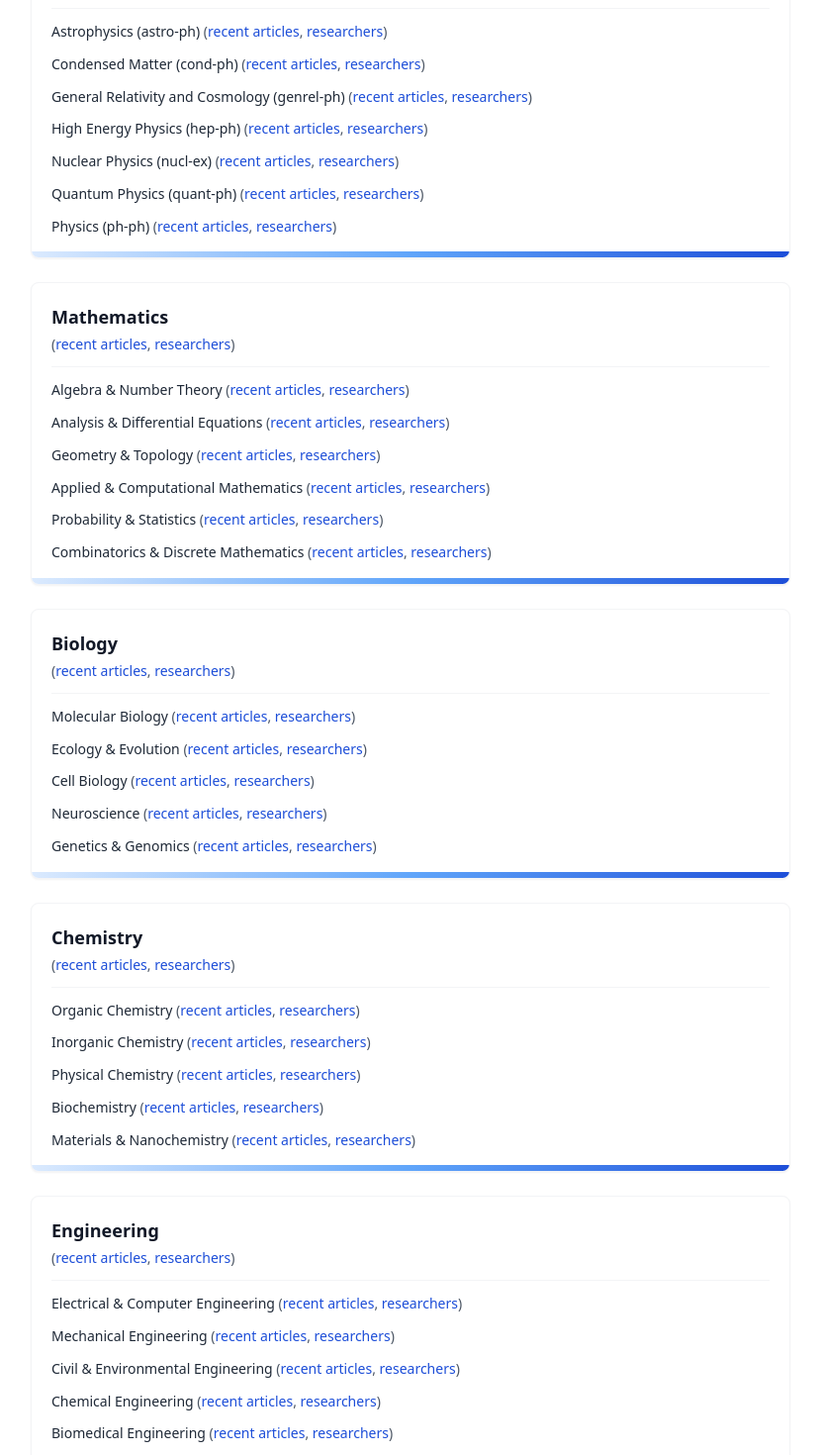
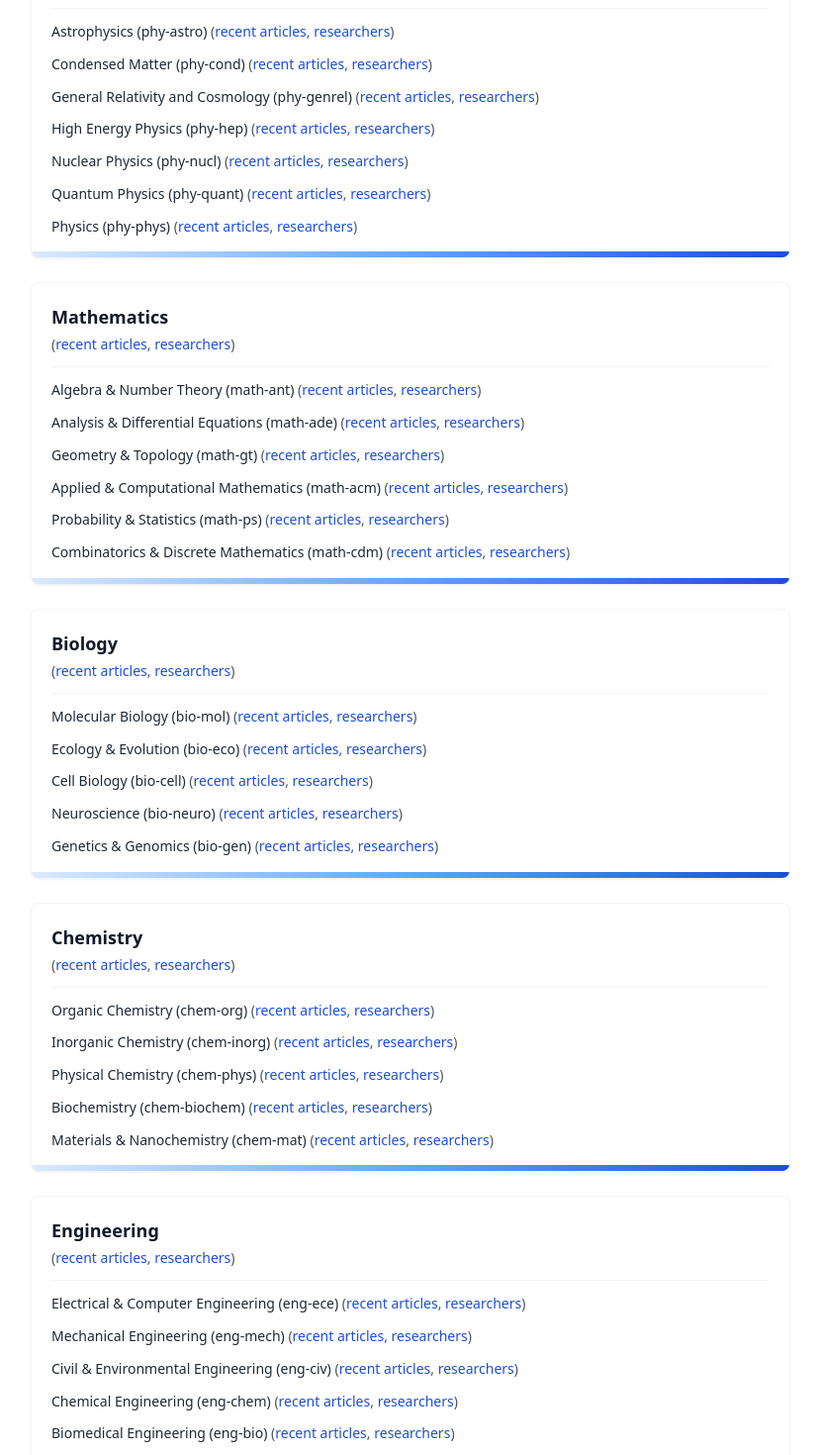
Before and after one commit to jromerooo2/salvadoran_arxiv, a Vue app: page / in a window 1280 px wide. Shown: the part 500-1970 px from the top of the page at 99% size, without its empty margins (225-1054 px from the left). Built offline with nearby package versions, Linux system fonts and the light colour scheme; a web font is replaced by a local one.

Commit message:
setting subcategory codes

```diff
--- a/src/assets/content.json
+++ b/src/assets/content.json
@@ -5,37 +5,44 @@
     "category_researchersLink": "#",
     "subcategories": [
       {
-        "subcategories_name": "Astrophysics (astro-ph)",
+        "subcategories_name": "Astrophysics",
+        "subcategories_code": "phy-astro",
         "subcategories_articlesLink": "#",
         "subcategories_researchersLink": "#"
       },
       {
-        "subcategories_name": "Condensed Matter (cond-ph)",
+        "subcategories_name": "Condensed Matter",
+        "subcategories_code": "phy-cond",
         "subcategories_articlesLink": "#",
         "subcategories_researchersLink": "#"
       },
       {
-        "subcategories_name": "General Relativity and Cosmology (genrel-ph)",
+        "subcategories_name": "General Relativity and Cosmology",
+        "subcategories_code": "phy-genrel",
         "subcategories_articlesLink": "#",
         "subcategories_researchersLink": "#"
       },
       {
-        "subcategories_name": "High Energy Physics (hep-ph)",
+        "subcategories_name": "High Energy Physics",
+        "subcategories_code": "phy-hep",
         "subcategories_articlesLink": "#",
         "subcategories_researchersLink": "#"
       },
       {
-        "subcategories_name": "Nuclear Physics (nucl-ex)",
+        "subcategories_name": "Nuclear Physics",
+        "subcategories_code": "phy-nucl",
         "subcategories_articlesLink": "#",
         "subcategories_researchersLink": "#"
       },
       {
-        "subcategories_name": "Quantum Physics (quant-ph)",
+        "subcategories_name": "Quantum Physics",
+        "subcategories_code": "phy-quant",
         "subcategories_articlesLink": "#",
         "subcategories_researchersLink": "#"
       },
       {
-        "subcategories_name": "Physics (ph-ph)",
+        "subcategories_name": "Physics",
+        "subcategories_code": "phy-phys",
         "subcategories_articlesLink": "#",
         "subcategories_researchersLink": "#"
       }
@@ -48,31 +55,37 @@
     "subcategories": [
       {
         "subcategories_name": "Algebra & Number Theory",
+        "subcategories_code": "math-ant",
         "subcategories_articlesLink": "#",
         "subcategories_researchersLink": "#"
       },
       {
         "subcategories_name": "Analysis & Differential Equations",
+        "subcategories_code": "math-ade",
         "subcategories_articlesLink": "#",
         "subcategories_researchersLink": "#"
       },
       {
         "subcategories_name": "Geometry & Topology",
+        "subcategories_code": "math-gt",
         "subcategories_articlesLink": "#",
         "subcategories_researchersLink": "#"
       },
       {
         "subcategories_name": "Applied & Computational Mathematics",
+        "subcategories_code": "math-acm",
         "subcategories_articlesLink": "#",
         "subcategories_researchersLink": "#"
       },
       {
         "subcategories_name": "Probability & Statistics",
+        "subcategories_code": "math-ps",
         "subcategories_articlesLink": "#",
         "subcategories_researchersLink": "#"
       },
       {
         "subcategories_name": "Combinatorics & Discrete Mathematics",
+        "subcategories_code": "math-cdm",
         "subcategories_articlesLink": "#",
         "subcategories_researchersLink": "#"
       }
@@ -85,26 +98,31 @@
     "subcategories": [
       {
         "subcategories_name": "Molecular Biology",
+        "subcategories_code": "bio-mol",
         "subcategories_articlesLink": "#",
         "subcategories_researchersLink": "#"
       },
       {
         "subcategories_name": "Ecology & Evolution",
+        "subcategories_code": "bio-eco",
         "subcategories_articlesLink": "#",
         "subcategories_researchersLink": "#"
       },
       {
         "subcategories_name": "Cell Biology",
+        "subcategories_code": "bio-cell",
         "subcategories_articlesLink": "#",
         "subcategories_researchersLink": "#"
       },
       {
         "subcategories_name": "Neuroscience",
+        "subcategories_code": "bio-neuro",
         "subcategories_articlesLink": "#",
         "subcategories_researchersLink": "#"
       },
       {
         "subcategories_name": "Genetics & Genomics",
+        "subcategories_code": "bio-gen",
         "subcategories_articlesLink": "#",
         "subcategories_researchersLink": "#"
       }
@@ -117,26 +135,31 @@
     "subcategories": [
       {
         "subcategories_name": "Organic Chemistry",
+        "subcategories_code": "chem-org",
         "subcategories_articlesLink": "#",
         "subcategories_researchersLink": "#"
       },
       {
         "subcategories_name": "Inorganic Chemistry",
+        "subcategories_code": "chem-inorg",
         "subcategories_articlesLink": "#",
         "subcategories_researchersLink": "#"
       },
       {
         "subcategories_name": "Physical Chemistry",
+        "subcategories_code": "chem-phys",
         "subcategories_articlesLink": "#",
         "subcategories_researchersLink": "#"
       },
       {
         "subcategories_name": "Biochemistry",
+        "subcategories_code": "chem-biochem",
         "subcategories_articlesLink": "#",
         "subcategories_researchersLink": "#"
       },
       {
         "subcategories_name": "Materials & Nanochemistry",
+        "subcategories_code": "chem-mat",
         "subcategories_articlesLink": "#",
         "subcategories_researchersLink": "#"
       }
@@ -149,26 +172,31 @@
     "subcategories": [
       {
         "subcategories_name": "Electrical & Computer Engineering",
+        "subcategories_code": "eng-ece",
         "subcategories_articlesLink": "#",
         "subcategories_researchersLink": "#"
       },
       {
         "subcategories_name": "Mechanical Engineering",
+        "subcategories_code": "eng-mech",
         "subcategories_articlesLink": "#",
         "subcategories_researchersLink": "#"
       },
       {
         "subcategories_name": "Civil & Environmental Engineering",
+        "subcategories_code": "eng-civ",
         "subcategories_articlesLink": "#",
         "subcategories_researchersLink": "#"
       },
       {
         "subcategories_name": "Chemical Engineering",
+        "subcategories_code": "eng-chem",
         "subcategories_articlesLink": "#",
         "subcategories_researchersLink": "#"
       },
       {
         "subcategories_name": "Biomedical Engineering",
+        "subcategories_code": "eng-bio",
         "subcategories_articlesLink": "#",
         "subcategories_researchersLink": "#"
       }
@@ -181,31 +209,37 @@
     "subcategories": [
       {
         "subcategories_name": "Public Health & Epidemiology",
+        "subcategories_code": "health-phe",
         "subcategories_articlesLink": "#",
         "subcategories_researchersLink": "#"
       },
       {
         "subcategories_name": "Clinical & Translational Research",
+        "subcategories_code": "health-ctr",
         "subcategories_articlesLink": "#",
         "subcategories_researchersLink": "#"
       },
       {
         "subcategories_name": "Nursing & Allied Health",
+        "subcategories_code": "health-nah",
         "subcategories_articlesLink": "#",
         "subcategories_researchersLink": "#"
       },
       {
         "subcategories_name": "Pharmacology & Drug Development",
+        "subcategories_code": "health-pharm",
         "subcategories_articlesLink": "#",
         "subcategories_researchersLink": "#"
       },
       {
         "subcategories_name": "Global & Community Health",
+        "subcategories_code": "health-gch",
         "subcategories_articlesLink": "#",
         "subcategories_researchersLink": "#"
       },
       {
         "subcategories_name": "Biomedical Informatics",
+        "subcategories_code": "health-bi",
         "subcategories_articlesLink": "#",
         "subcategories_researchersLink": "#"
       }
--- a/src/views/Home.vue
+++ b/src/views/Home.vue
@@ -48,7 +48,9 @@
               :key="subIndex"
               class="text-sm leading-relaxed text-gray-600"
             >
-              <span class="font-medium text-gray-800">{{ subcategory.subcategories_name }}</span>
+              <span class="font-medium text-gray-800">
+                {{ subcategory.subcategories_name }}<span v-if="subcategory.subcategories_code"> ({{ subcategory.subcategories_code }})</span>
+              </span>
               <span class="font-normal text-gray-600">
                 (<a class="text-blue-700 hover:underline" :href="subcategory.subcategories_articlesLink">recent articles</a>,
                 <a class="text-blue-700 hover:underline" :href="subcategory.subcategories_researchersLink">researchers</a>)
```
